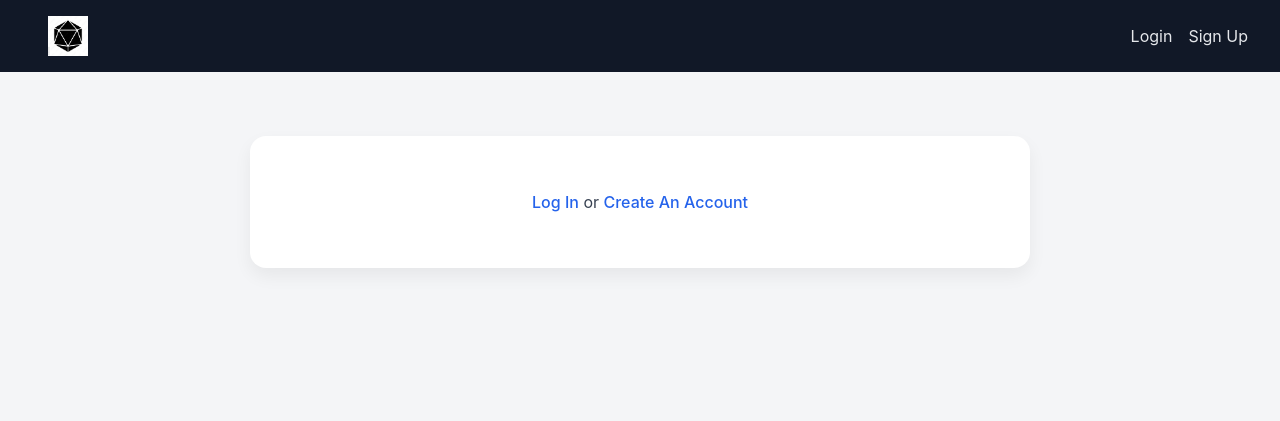
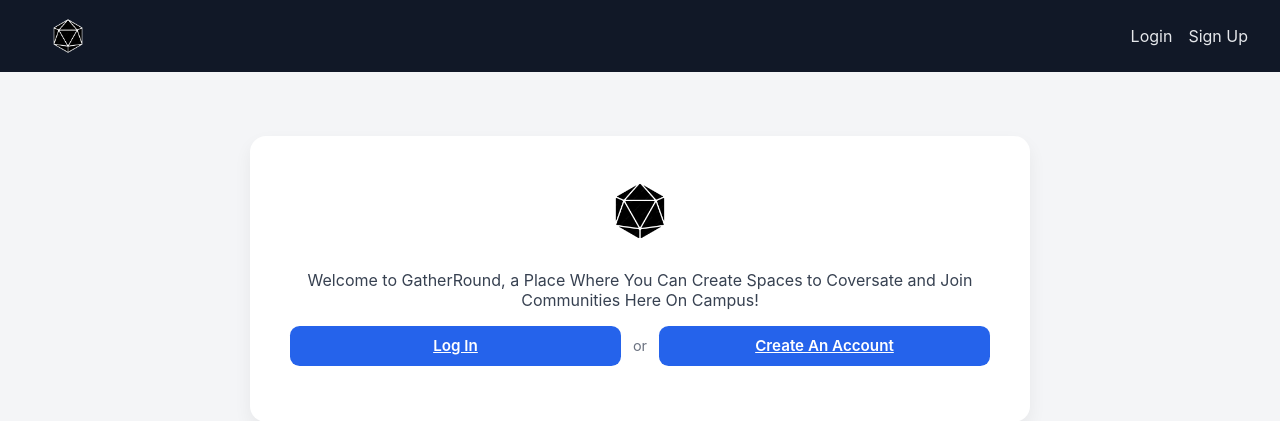
Before and after one commit to acast872/CSCI-3340-course-project, a Django app: page / in a window 1280 px wide. Shown: the top 421 px of the page. Run offline with Django 5.2, Linux system fonts and the light colour scheme.

Commit message:
gome page and logo edit

```diff
--- a/bookings/templates/bookings/my_reservations.html
+++ b/bookings/templates/bookings/my_reservations.html
@@ -37,7 +37,7 @@
         <p>You have no reservations at the moment.</p>
     {% endif %}
 
-</div>
+    </div>
 
 <p class="back-link-wrapper">
     <a href="{% url 'room_list' %}" class="btn-secondary">
--- a/static/styles/style.css
+++ b/static/styles/style.css
@@ -270,3 +270,22 @@ logout-form {
 .auth-footer a:hover {
     text-decoration: underline;
 }
+
+.auth-buttons {
+    display: flex;
+    align-items: center;
+    gap: 12px;
+}
+
+.or-text {
+    font-size: 0.9rem;
+    color: #6b7280;
+}
+
+/* Center just the logo */
+.home-logo {
+    display: block;
+    margin: 0 auto 24px auto; /* centers + space below */
+    width: 70px;              /* adjust size here */
+    height: auto;
+}
--- a/templates/home.html
+++ b/templates/home.html
@@ -1,16 +1,23 @@
 {% extends "base.html" %}
+{% load static %}
 {% block title %}Home{% endblock %}
 {% block content %}
+
 <div class="home-container">
 
   {% if user.is_authenticated %}
     <h1>Hi {{user.first_name}} {{user.last_name}}!</h1>
     <p class="home-text">Welcome to GatherRound, a Place Where You Can Create Spaces to Coversate and Join Communities Here On Campus!</p>
   {% else %}
+    <img src="{% static 'image/d20.png' %}" alt="" class="home-logo">
     <p class="home-text">
-      <a href="{% url 'login' %}">Log In</a>
-      or
-      <a href="{% url 'signup' %}">Create An Account</a>
+      <p class="home-text">Welcome to GatherRound, a Place Where You Can Create Spaces to Coversate and Join Communities Here On Campus!</p>
+        <div class="auth-buttons">
+            <a href="{% url 'login' %}" class="btn">Log In</a>
+            <span class="or-text">or</span>
+            <a href="{% url 'signup' %}" class="btn">Create An Account</a>
+        </div>
+
     </p>
   {% endif %}
 </div>
```
Also changed, not shown: bookings/static/bookings/image/d20.png, static/image/d20.png.
